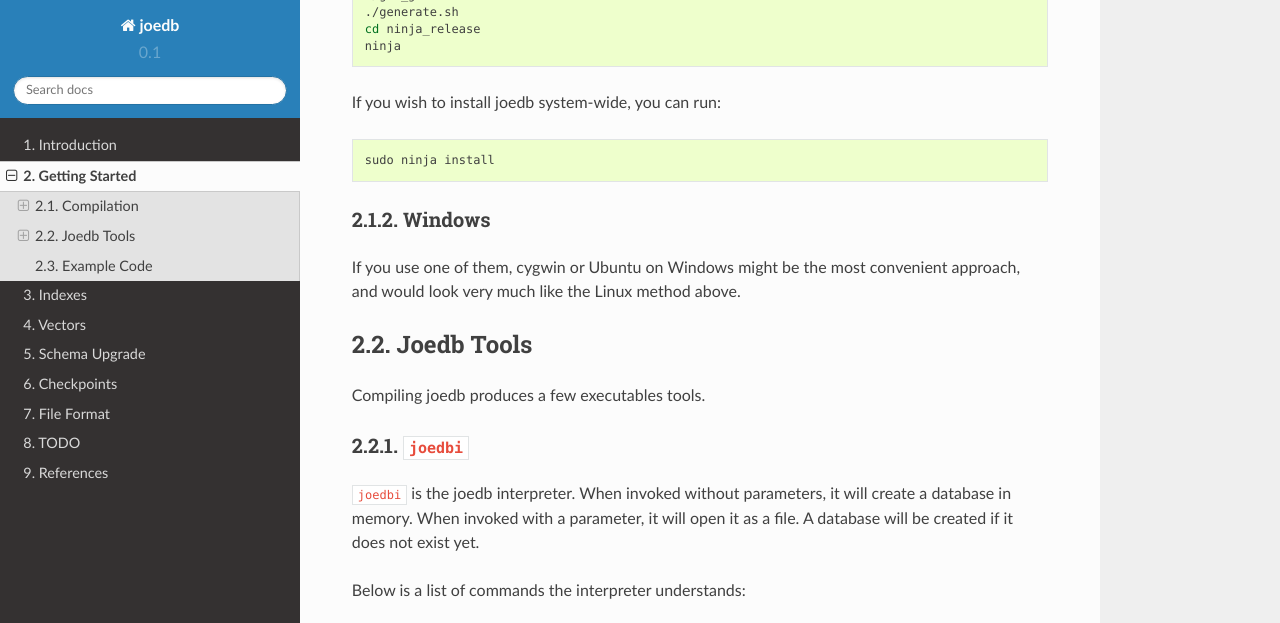
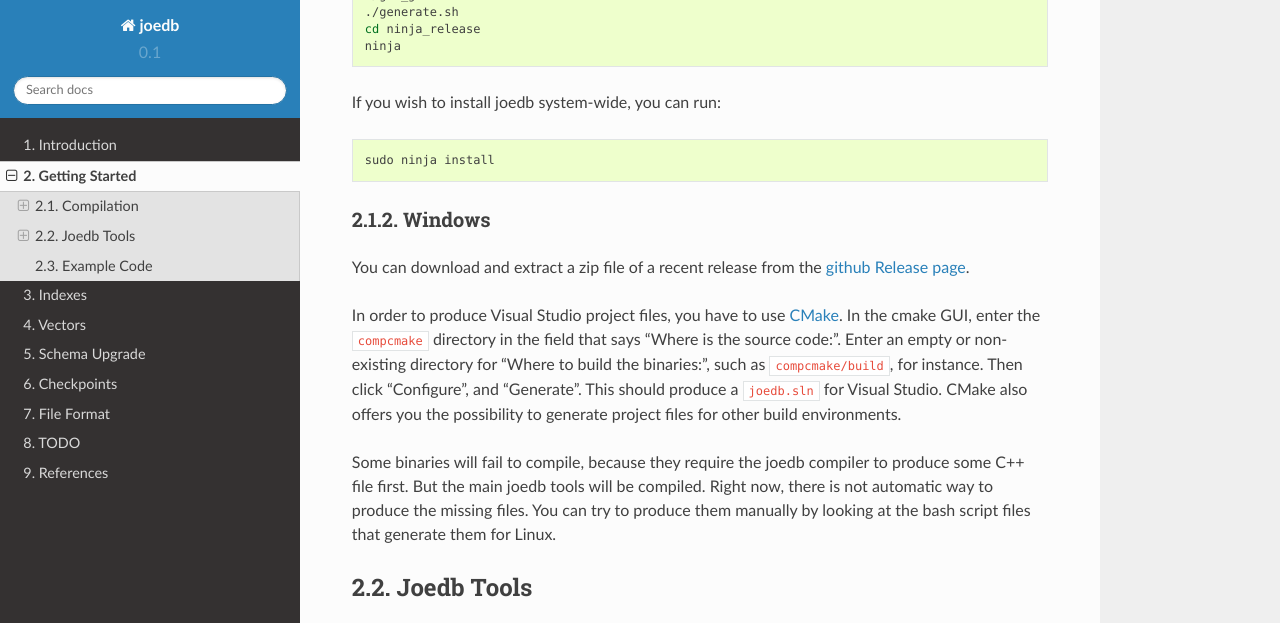
Before and after one commit to Remi-Coulom/joedb, a Sphinx documentation site: the page built from doc/source/getting_started.rst, in a window 1280 px wide and 900 px high, scrolled down 704 px, cut to the strip 0-623 px from the top of the window. Built offline with Sphinx 7.4.7 and the Read the Docs theme 2.0.0, drawn with Linux system fonts in a browser that asks for light colours; formulas are drawn with MathJax 3.

Commit message:
Windows instructions in the docs

```diff
--- a/doc/source/getting_started.rst
+++ b/doc/source/getting_started.rst
@@ -39,7 +39,11 @@ If you wish to install joedb system-wide, you can run:
 Windows
 ^^^^^^^
 
-If you use one of them, cygwin or Ubuntu on Windows might be the most convenient approach, and would look very much like the Linux method above.
+You can download and extract a zip file of a recent release from the `github Release page <https://github.com/Remi-Coulom/joedb/releases>`_.
+
+In order to produce Visual Studio project files, you have to use `CMake <https://cmake.org>`_. In the cmake GUI, enter the ``compcmake`` directory in the field that says "Where is the source code:". Enter an empty or non-existing directory for "Where to build the binaries:", such as ``compcmake/build``, for instance. Then click "Configure", and "Generate". This should produce a ``joedb.sln`` for Visual Studio. CMake also offers you the possibility to generate project files for other build environments.
+
+Some binaries will fail to compile, because they require the joedb compiler to produce some C++ file first. But the main joedb tools will be compiled. Right now, there is not automatic way to produce the missing files. You can try to produce them manually by looking at the bash script files that generate them for Linux.
 
 Joedb Tools
 -----------
```
